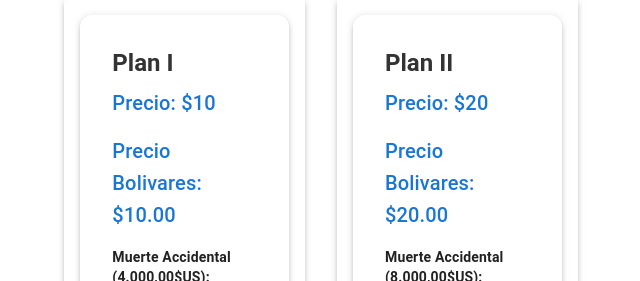
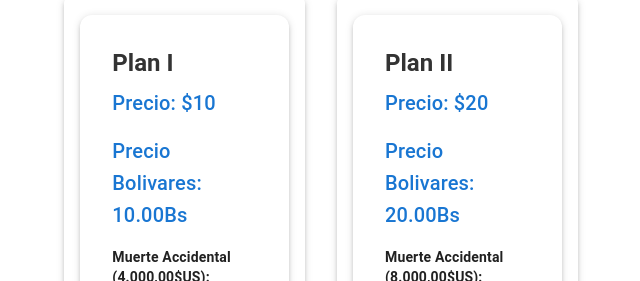
Before and after one commit to GabR3924/next-instituto, a Next.js app: page / in a window 1280 px wide. Shown: the part 1235-1516 px from the top of the page, without its empty margins (319-959 px from the left). Built offline with nearby package versions, Linux system fonts and the light colour scheme; no server answers.

Commit message:
ok precio

```diff
--- a/src/Components/Planes/PlanCard/PlanCard.js
+++ b/src/Components/Planes/PlanCard/PlanCard.js
@@ -35,7 +35,7 @@ const PlanCard = ({ plan, onSelect }) => {
           Precio: ${plan.precio}
         </Typography>
         <Typography variant="h6" sx={{ color: "#1976d2", mb: 2 }}>
-          Precio Bolivares: ${plan.bolivares}
+          Precio Bolivares: {plan.bolivares}Bs
         </Typography>
         <Box sx={{ mb: 3 }}>
           {Object.entries(plan.data).map(([key, value]) => (
--- a/src/app/Formulario/Formulario.js
+++ b/src/app/Formulario/Formulario.js
@@ -226,7 +226,7 @@ const Formulario = () => {
             <strong>Precio:</strong> ${selectedPlan.precio}
           </Typography>
           <Typography>
-            <strong>Precio:</strong> ${selectedPlan.bolivares}
+            <strong>Precio Bolivares:</strong> {selectedPlan.bolivares}Bs
           </Typography>
         </Box>
       )}
```
